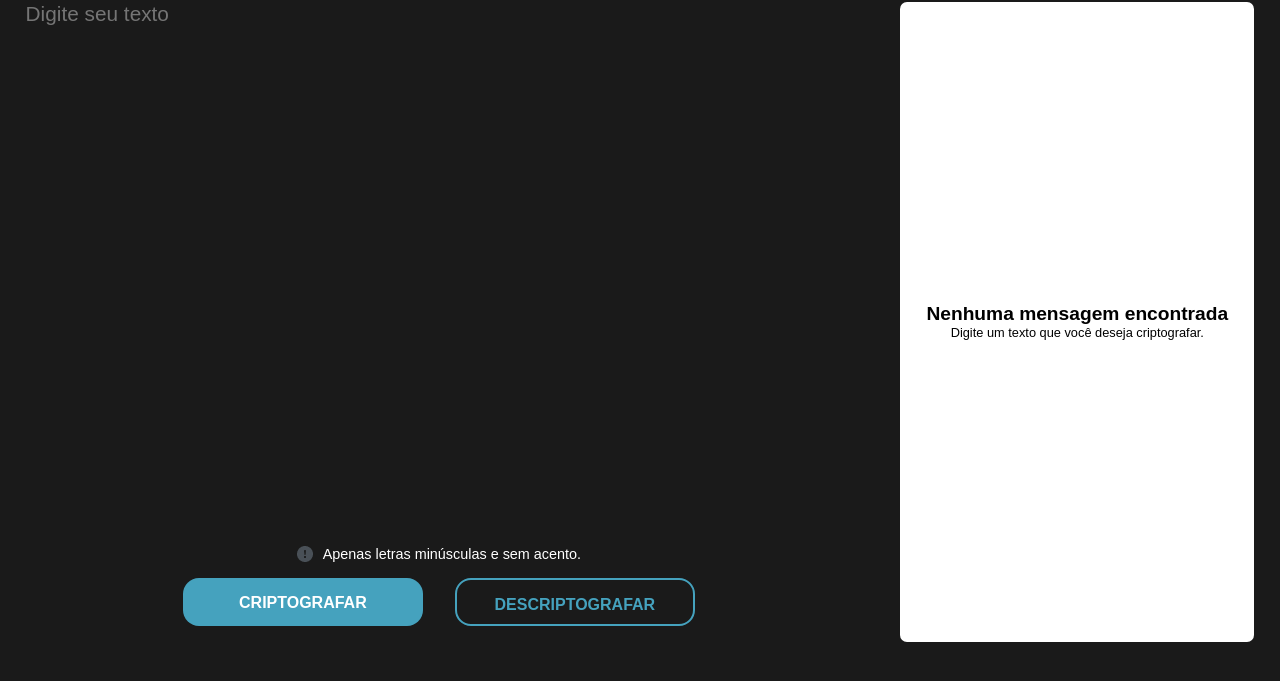
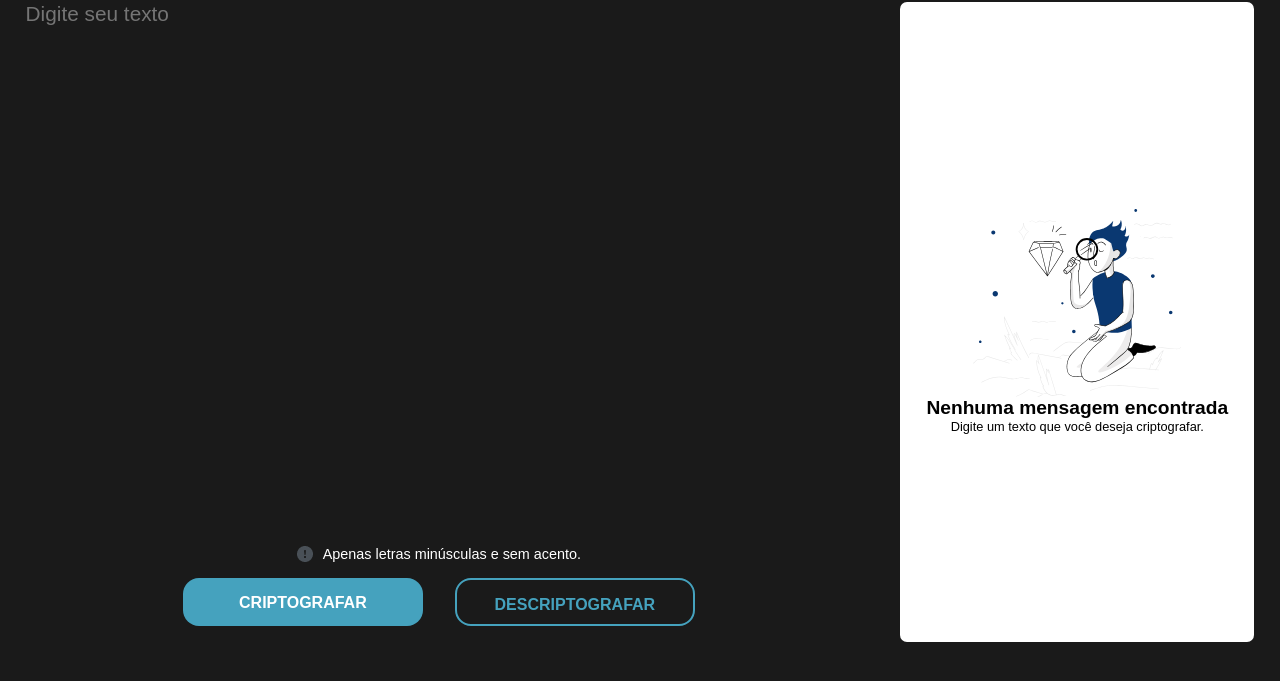
Before and after one commit to GabrielWade/Criptografia, a plain HTML site: page index.html in a window 1280 px wide. Shown: the part 77-758 px from the top of the page. Drawn offline with Linux system fonts and the light colour scheme; the site is published under a folder, as on GitHub Pages, so addresses that start at the root find nothing.

Commit message:
Update index.html

```diff
--- a/index.html
+++ b/index.html
@@ -25,7 +25,7 @@
             </div>
             <div class="container-conteudo-resultado">
                 <div class="texto-null" id="page-not-found">
-                    <img src="/assets/image/bussola.svg" alt="">
+                    <img src="./assets/image/bussola.svg" alt="">
                     <div>
                         <h2>Nenhuma mensagem encontrada</h2>
                         <p>Digite um texto que você deseja criptografar.</p>
```
